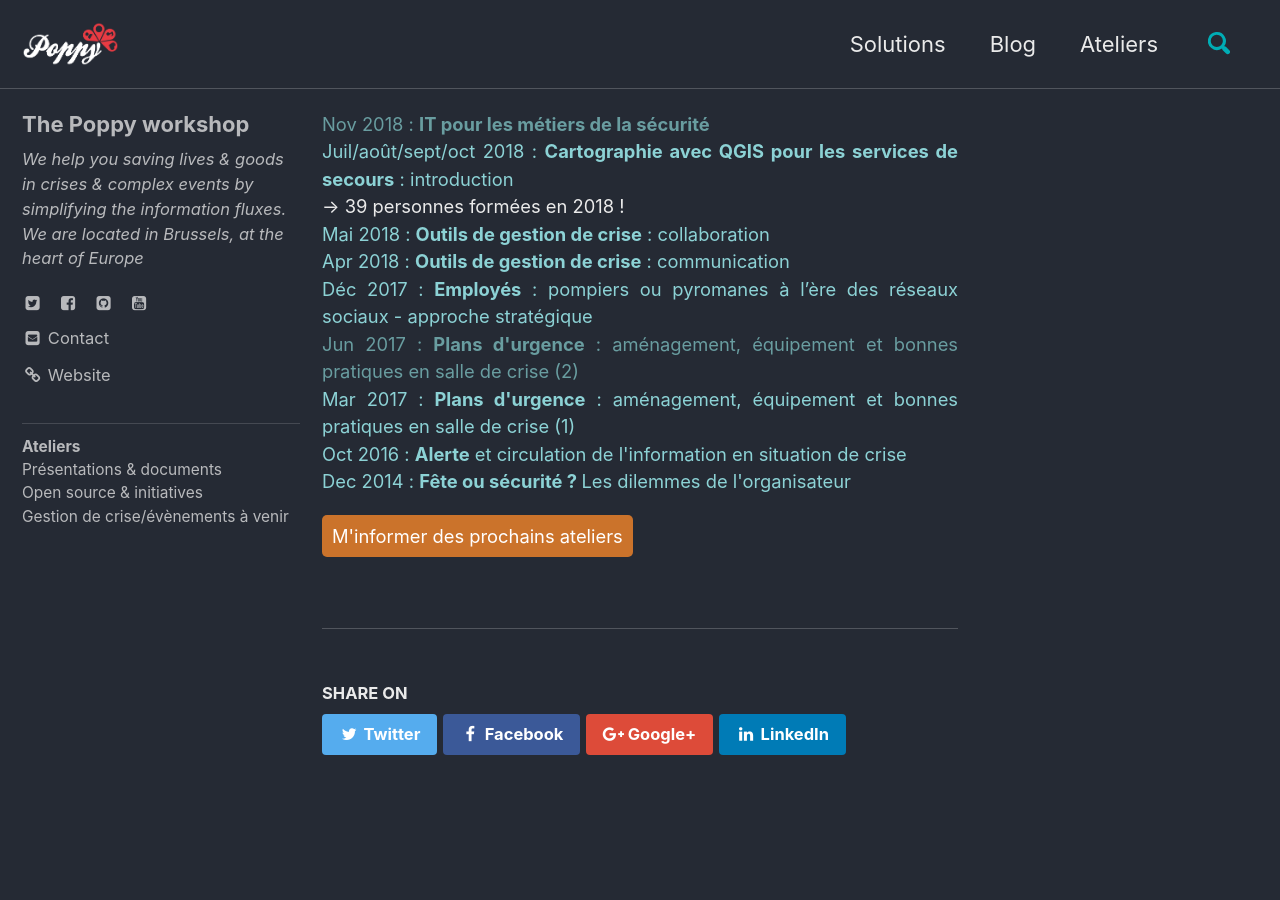
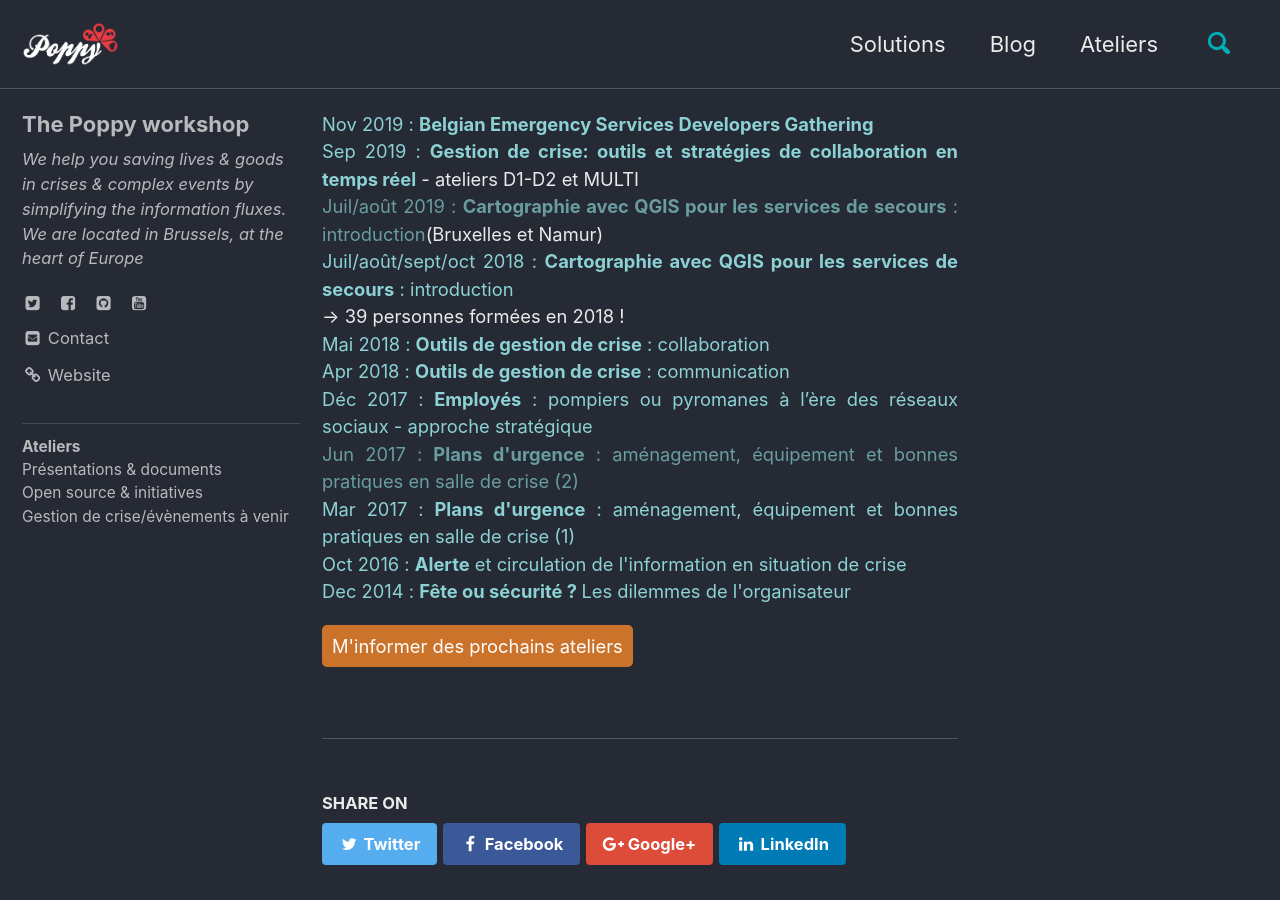
Before and after one commit to ccloquet/ccloquet.github.io, a Jekyll site: the page built from _pages/workshops.html, in a window 1280 px wide and 900 px high. Built offline with Jekyll 4.4.1, drawn with Linux system fonts in a browser that asks for light colours; cached includes are drawn as plain includes.

Commit message:
Update workshops.html

```diff
--- a/_pages/workshops.html
+++ b/_pages/workshops.html
@@ -1,8 +1,9 @@
 ---
 permalink: /workshops/
 ---
-
-<a href=''>Nov 2018 : <b>IT pour les métiers de la sécurité</b></a><br>
+<a href='https://www.eventbrite.com/e/belgian-emergency-services-developers-gathering-tickets-71822227215'>Nov 2019 : <b>Belgian Emergency Services Developers Gathering</b></a><br>
+<a href='https://www.eventbrite.com/e/cartographie-avec-qgis-pour-les-services-de-secours-et-de-prevention-initiation-tickets-62563630503'>Sep 2019 : <b>Gestion de crise: outils et stratégies de collaboration en temps réel</b></a> - ateliers D1-D2 et MULTI<br>
+<a href=''>Juil/août 2019 : <b>Cartographie avec QGIS pour les services de secours</b> : introduction</b></a>(Bruxelles et Namur)<br>
 <a href='https://www.eventbrite.com/e/cartographie-avec-qgis-introduction-tout-public-tickets-47741340635'>Juil/août/sept/oct 2018 : <b>Cartographie avec QGIS pour les services de secours</b> : introduction</a><br>→ 39 personnes formées en 2018 !<br>
 <a href='https://docs.my-poppy.eu/2018_poppy_ateliers.pdf'>Mai 2018 : <b>Outils de gestion de crise</b> : collaboration</a><br>
 <a href='https://docs.my-poppy.eu/2018_poppy_ateliers.pdf'>Apr 2018 : <b>Outils de gestion de crise</b> : communication</a><br>
```
